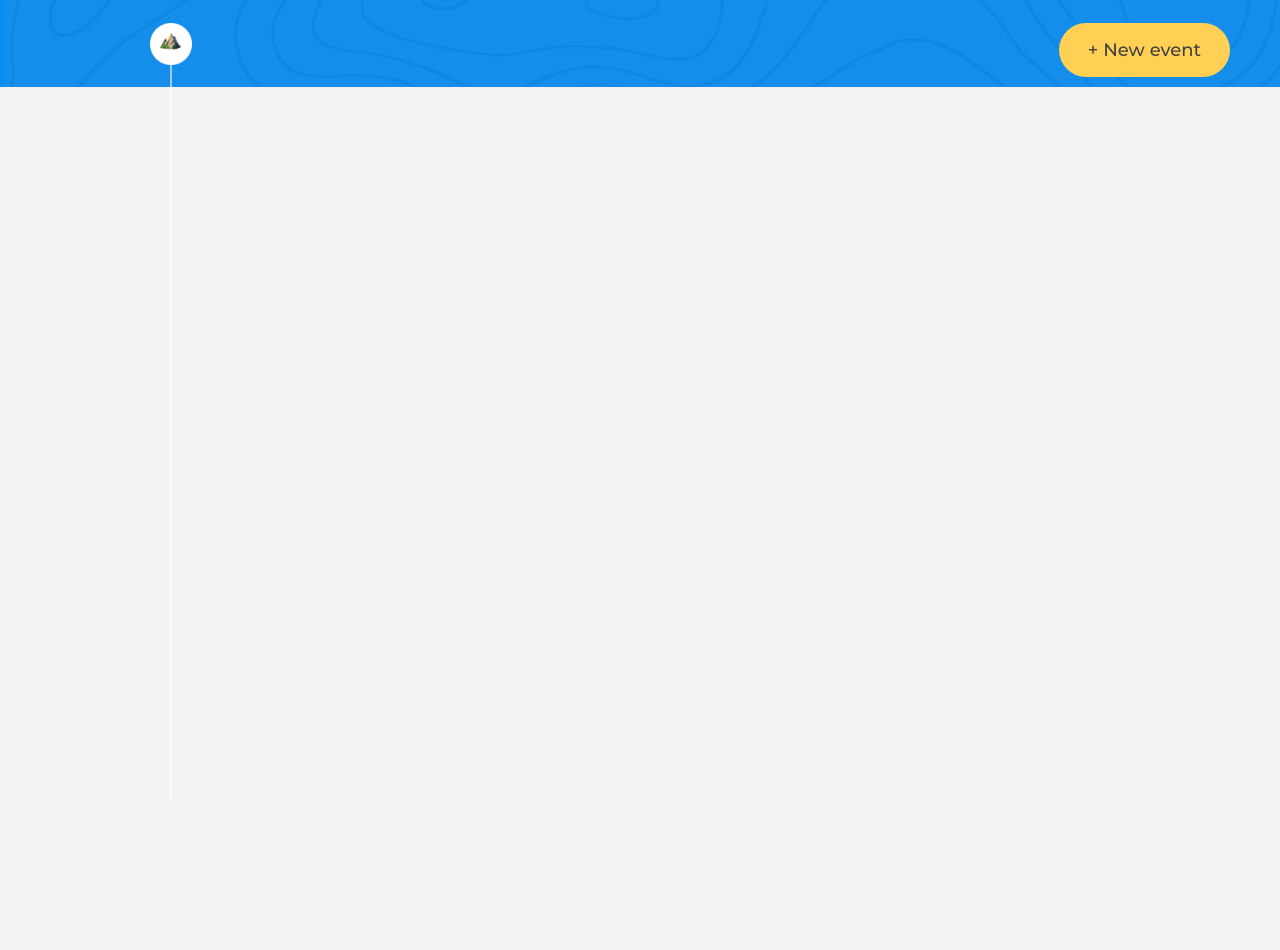
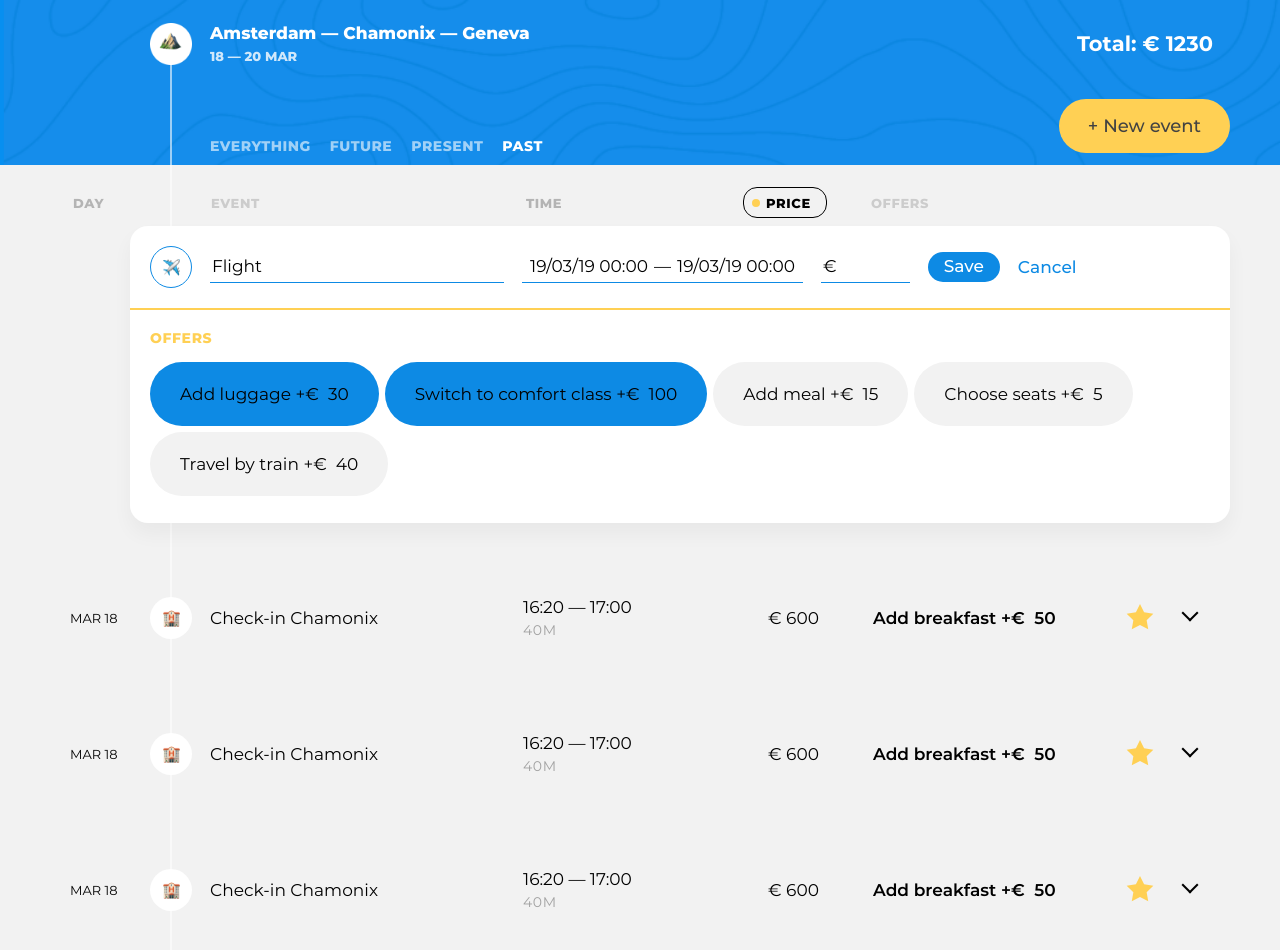
Before and after one commit to htmlacademy-ecmascript/1779445-big-trip-2, a website built with webpack: page public/index.html in a window 1280 px wide. Before the commit the page ends 800 px from the top, so only its background shows below. Built offline with nearby package versions, Linux system fonts and the light colour scheme.

Commit message:
module1-task3

```diff
--- a/public/index.html
+++ b/public/index.html
@@ -37,5 +37,6 @@
           </section>
       </div>
     </main>
+    <script src="../src/main.js" type="module"></script>
   </body>
 </html>
--- a/src/render.js
+++ b/src/render.js
@@ -12,7 +12,7 @@
   return newElement.firstElementChild;
 }
 
-function render(component, container, place = RenderPosition.BEFOREEND) {
+function render(component, container, place = RenderPosition.BEFOREBEGIN) {
   container.insertAdjacentElement(place, component.getElement());
 }
 
--- /dev/null
+++ b/src/view/content-list.js
@@ -0,0 +1,27 @@
+import { createElement } from '../render.js';
+
+function createContentListTemplate(){
+  return (
+    `<ul class="trip-events__list">
+    </ul>`
+  );
+}
+
+export default class ContentList {
+  getTemplate() {
+    return createContentListTemplate();
+  }
+
+  getElement() {
+    if(!this.element){
+      this.element = createElement(this.getTemplate());
+    }
+
+    return this.element;
+  }
+
+  removeElement() {
+    this.element = null;
+  }
+
+}
--- /dev/null
+++ b/src/view/edit-form-view.js
@@ -0,0 +1,172 @@
+import { createElement } from '../render.js';
+
+function createEditFormTemplate(){
+  return (
+    `<li class="trip-events__item">
+      <form class="event event--edit" action="#" method="post">
+        <header class="event__header">
+          <div class="event__type-wrapper">
+            <label class="event__type  event__type-btn" for="event-type-toggle-1">
+              <span class="visually-hidden">Choose event type</span>
+              <img class="event__type-icon" width="17" height="17" src="img/icons/flight.png" alt="Event type icon">
+            </label>
+            <input class="event__type-toggle  visually-hidden" id="event-type-toggle-1" type="checkbox">
+
+            <div class="event__type-list">
+              <fieldset class="event__type-group">
+                <legend class="visually-hidden">Event type</legend>
+
+                <div class="event__type-item">
+                  <input id="event-type-taxi-1" class="event__type-input  visually-hidden" type="radio" name="event-type" value="taxi">
+                  <label class="event__type-label  event__type-label--taxi" for="event-type-taxi-1">Taxi</label>
+                </div>
+
+                <div class="event__type-item">
+                  <input id="event-type-bus-1" class="event__type-input  visually-hidden" type="radio" name="event-type" value="bus">
+                  <label class="event__type-label  event__type-label--bus" for="event-type-bus-1">Bus</label>
+                </div>
+
+                <div class="event__type-item">
+                  <input id="event-type-train-1" class="event__type-input  visually-hidden" type="radio" name="event-type" value="train">
+                  <label class="event__type-label  event__type-label--train" for="event-type-train-1">Train</label>
+                </div>
+
+                <div class="event__type-item">
+                  <input id="event-type-ship-1" class="event__type-input  visually-hidden" type="radio" name="event-type" value="ship">
+                  <label class="event__type-label  event__type-label--ship" for="event-type-ship-1">Ship</label>
+                </div>
+
+                <div class="event__type-item">
+                  <input id="event-type-drive-1" class="event__type-input  visually-hidden" type="radio" name="event-type" value="drive">
+                  <label class="event__type-label  event__type-label--drive" for="event-type-drive-1">Drive</label>
+                </div>
+
+                <div class="event__type-item">
+                  <input id="event-type-flight-1" class="event__type-input  visually-hidden" type="radio" name="event-type" value="flight" checked>
+                  <label class="event__type-label  event__type-label--flight" for="event-type-flight-1">Flight</label>
+                </div>
+
+                <div class="event__type-item">
+                  <input id="event-type-check-in-1" class="event__type-input  visually-hidden" type="radio" name="event-type" value="check-in">
+                  <label class="event__type-label  event__type-label--check-in" for="event-type-check-in-1">Check-in</label>
+                </div>
+
+                <div class="event__type-item">
+                  <input id="event-type-sightseeing-1" class="event__type-input  visually-hidden" type="radio" name="event-type" value="sightseeing">
+                  <label class="event__type-label  event__type-label--sightseeing" for="event-type-sightseeing-1">Sightseeing</label>
+                </div>
+
+                <div class="event__type-item">
+                  <input id="event-type-restaurant-1" class="event__type-input  visually-hidden" type="radio" name="event-type" value="restaurant">
+                  <label class="event__type-label  event__type-label--restaurant" for="event-type-restaurant-1">Restaurant</label>
+                </div>
+              </fieldset>
+            </div>
+          </div>
+
+          <div class="event__field-group  event__field-group--destination">
+            <label class="event__label  event__type-output" for="event-destination-1">
+              Flight
+            </label>
+            <input class="event__input  event__input--destination" id="event-destination-1" type="text" name="event-destination" value="" list="destination-list-1">
+            <datalist id="destination-list-1">
+              <option value="Amsterdam"></option>
+              <option value="Geneva"></option>
+              <option value="Chamonix"></option>
+            </datalist>
+          </div>
+
+          <div class="event__field-group  event__field-group--time">
+            <label class="visually-hidden" for="event-start-time-1">From</label>
+            <input class="event__input  event__input--time" id="event-start-time-1" type="text" name="event-start-time" value="19/03/19 00:00">
+            &mdash;
+            <label class="visually-hidden" for="event-end-time-1">To</label>
+            <input class="event__input  event__input--time" id="event-end-time-1" type="text" name="event-end-time" value="19/03/19 00:00">
+          </div>
+
+          <div class="event__field-group  event__field-group--price">
+            <label class="event__label" for="event-price-1">
+              <span class="visually-hidden">Price</span>
+              &euro;
+            </label>
+            <input class="event__input  event__input--price" id="event-price-1" type="text" name="event-price" value="">
+          </div>
+
+          <button class="event__save-btn  btn  btn--blue" type="submit">Save</button>
+          <button class="event__reset-btn" type="reset">Cancel</button>
+        </header>
+        <section class="event__details">
+          <section class="event__section  event__section--offers">
+            <h3 class="event__section-title  event__section-title--offers">Offers</h3>
+
+            <div class="event__available-offers">
+              <div class="event__offer-selector">
+                <input class="event__offer-checkbox  visually-hidden" id="event-offer-luggage-1" type="checkbox" name="event-offer-luggage" checked>
+                <label class="event__offer-label" for="event-offer-luggage-1">
+                  <span class="event__offer-title">Add luggage</span>
+                  &plus;&euro;&nbsp;
+                  <span class="event__offer-price">30</span>
+                </label>
+              </div>
+
+              <div class="event__offer-selector">
+                <input class="event__offer-checkbox  visually-hidden" id="event-offer-comfort-1" type="checkbox" name="event-offer-comfort" checked>
+                <label class="event__offer-label" for="event-offer-comfort-1">
+                  <span class="event__offer-title">Switch to comfort class</span>
+                  &plus;&euro;&nbsp;
+                  <span class="event__offer-price">100</span>
+                </label>
+              </div>
+
+              <div class="event__offer-selector">
+                <input class="event__offer-checkbox  visually-hidden" id="event-offer-meal-1" type="checkbox" name="event-offer-meal">
+                <label class="event__offer-label" for="event-offer-meal-1">
+                  <span class="event__offer-title">Add meal</span>
+                  &plus;&euro;&nbsp;
+                  <span class="event__offer-price">15</span>
+                </label>
+              </div>
+
+              <div class="event__offer-selector">
+                <input class="event__offer-checkbox  visually-hidden" id="event-offer-seats-1" type="checkbox" name="event-offer-seats">
+                <label class="event__offer-label" for="event-offer-seats-1">
+                  <span class="event__offer-title">Choose seats</span>
+                  &plus;&euro;&nbsp;
+                  <span class="event__offer-price">5</span>
+                </label>
+              </div>
+
+              <div class="event__offer-selector">
+                <input class="event__offer-checkbox  visually-hidden" id="event-offer-train-1" type="checkbox" name="event-offer-train">
+                <label class="event__offer-label" for="event-offer-train-1">
+                  <span class="event__offer-title">Travel by train</span>
+                  &plus;&euro;&nbsp;
+                  <span class="event__offer-price">40</span>
+                </label>
+              </div>
+            </div>
+          </section>
+        </section>
+      </form>
+    </li>`
+  );
+}
+
+export default class EditFormView {
+  getTemplate() {
+    return createEditFormTemplate();
+  }
+
+  getElement() {
+    if(!this.element){
+      this.element = createElement(this.getTemplate());
+    }
+
+    return this.element;
+  }
+
+  removeElement() {
+    this.element = null;
+  }
+
+}
--- /dev/null
+++ b/src/view/filter-view.js
@@ -0,0 +1,47 @@
+import { createElement } from '../render.js';
+
+function createFilterTemplate() {
+  return (
+    `<form class="trip-filters" action="#" method="get">
+        <div class="trip-filters__filter">
+          <input id="filter-everything" class="trip-filters__filter-input  visually-hidden" type="radio" name="trip-filter" value="everything">
+          <label class="trip-filters__filter-label" for="filter-everything">Everything</label>
+        </div>
+
+        <div class="trip-filters__filter">
+          <input id="filter-future" class="trip-filters__filter-input  visually-hidden" type="radio" name="trip-filter" value="future">
+          <label class="trip-filters__filter-label" for="filter-future">Future</label>
+        </div>
+
+        <div class="trip-filters__filter">
+          <input id="filter-present" class="trip-filters__filter-input  visually-hidden" type="radio" name="trip-filter" value="present">
+          <label class="trip-filters__filter-label" for="filter-present">Present</label>
+        </div>
+
+        <div class="trip-filters__filter">
+          <input id="filter-past" class="trip-filters__filter-input  visually-hidden" type="radio" name="trip-filter" value="past" checked>
+          <label class="trip-filters__filter-label" for="filter-past">Past</label>
+        </div>
+
+        <button class="visually-hidden" type="submit">Accept filter</button>
+    </form>`
+  );
+}
+
+export default class FilterView {
+  getTemplate() {
+    return createFilterTemplate();
+  }
+
+  getElement() {
+    if(!this.element){
+      this.element = createElement(this.getTemplate());
+    }
+
+    return this.element;
+  }
+
+  removeElement() {
+    this.element = null;
+  }
+}
--- /dev/null
+++ b/src/view/point-view.js
@@ -0,0 +1,62 @@
+import { createElement } from '../render.js';
+
+function createPointTemplate(){
+  return (
+    `<li class="trip-events__item">
+      <div class="event">
+        <time class="event__date" datetime="2019-03-18">MAR 18</time>
+        <div class="event__type">
+          <img class="event__type-icon" width="42" height="42" src="img/icons/check-in.png" alt="Event type icon">
+        </div>
+        <h3 class="event__title">Check-in Chamonix</h3>
+        <div class="event__schedule">
+          <p class="event__time">
+            <time class="event__start-time" datetime="2019-03-18T12:25">16:20</time>
+            &mdash;
+            <time class="event__end-time" datetime="2019-03-18T13:35">17:00</time>
+          </p>
+          <p class="event__duration">40M</p>
+        </div>
+        <p class="event__price">
+          &euro;&nbsp;<span class="event__price-value">600</span>
+        </p>
+        <h4 class="visually-hidden">Offers:</h4>
+        <ul class="event__selected-offers">
+          <li class="event__offer">
+            <span class="event__offer-title">Add breakfast</span>
+            &plus;&euro;&nbsp;
+            <span class="event__offer-price">50</span>
+          </li>
+        </ul>
+        <button class="event__favorite-btn event__favorite-btn--active" type="button">
+          <span class="visually-hidden">Add to favorite</span>
+          <svg class="event__favorite-icon" width="28" height="28" viewBox="0 0 28 28">
+            <path d="M14 21l-8.22899 4.3262 1.57159-9.1631L.685209 9.67376 9.8855 8.33688 14 0l4.1145 8.33688 9.2003 1.33688-6.6574 6.48934 1.5716 9.1631L14 21z"/>
+          </svg>
+        </button>
+        <button class="event__rollup-btn" type="button">
+          <span class="visually-hidden">Open event</span>
+        </button>
+      </div>
+    </li>`
+  );
+}
+
+export default class PointView {
+  getTemplate() {
+    return createPointTemplate();
+  }
+
+  getElement() {
+    if(!this.element){
+      this.element = createElement(this.getTemplate());
+    }
+
+    return this.element;
+  }
+
+  removeElement() {
+    this.element = null;
+  }
+
+}
--- /dev/null
+++ b/src/view/sort-view.js
@@ -0,0 +1,51 @@
+import { createElement } from '../render.js';
+
+function createSortTemplate(){
+  return (
+    ` <form class="trip-events__trip-sort  trip-sort" action="#" method="get">
+        <div class="trip-sort__item  trip-sort__item--day">
+          <input id="sort-day" class="trip-sort__input  visually-hidden" type="radio" name="trip-sort" value="sort-day">
+          <label class="trip-sort__btn" for="sort-day">Day</label>
+        </div>
+
+        <div class="trip-sort__item  trip-sort__item--event">
+          <input id="sort-event" class="trip-sort__input  visually-hidden" type="radio" name="trip-sort" value="sort-event" disabled>
+          <label class="trip-sort__btn" for="sort-event">Event</label>
+        </div>
+
+        <div class="trip-sort__item  trip-sort__item--time">
+          <input id="sort-time" class="trip-sort__input  visually-hidden" type="radio" name="trip-sort" value="sort-time">
+          <label class="trip-sort__btn" for="sort-time">Time</label>
+        </div>
+
+        <div class="trip-sort__item  trip-sort__item--price">
+          <input id="sort-price" class="trip-sort__input  visually-hidden" type="radio" name="trip-sort" value="sort-price" checked>
+          <label class="trip-sort__btn" for="sort-price">Price</label>
+        </div>
+
+        <div class="trip-sort__item  trip-sort__item--offer">
+          <input id="sort-offer" class="trip-sort__input  visually-hidden" type="radio" name="trip-sort" value="sort-offer" disabled>
+          <label class="trip-sort__btn" for="sort-offer">Offers</label>
+        </div>
+      </form>`
+  );
+}
+
+export default class SortView {
+  getTemplate() {
+    return createSortTemplate();
+  }
+
+  getElement() {
+    if(!this.element){
+      this.element = createElement(this.getTemplate());
+    }
+
+    return this.element;
+  }
+
+  removeElement() {
+    this.element = null;
+  }
+
+}
--- /dev/null
+++ b/src/view/trip-info-view.js
@@ -0,0 +1,35 @@
+import { createElement } from '../render.js';
+
+function createInfoTemplate(){
+  return (
+    `<section class="trip-main__trip-info  trip-info">
+      <div class="trip-info__main">
+        <h1 class="trip-info__title">Amsterdam &mdash; Chamonix &mdash; Geneva</h1>
+        <p class="trip-info__dates">18&nbsp;&mdash;&nbsp;20 Mar</p>
+      </div>
+
+      <p class="trip-info__cost">
+        Total: &euro;&nbsp;<span class="trip-info__cost-value">1230</span>
+      </p>
+    </section>`
+  );
+}
+
+export default class TripInfoView {
+  getTemplate() {
+    return createInfoTemplate();
+  }
+
+  getElement() {
+    if(!this.element){
+      this.element = createElement(this.getTemplate());
+    }
+
+    return this.element;
+  }
+
+  removeElement() {
+    this.element = null;
+  }
+
+}
```
Also changed, not shown: src/main.js (+16 -0 lines), src/presenter/board-presenter.js (added, +36 -0 lines).
